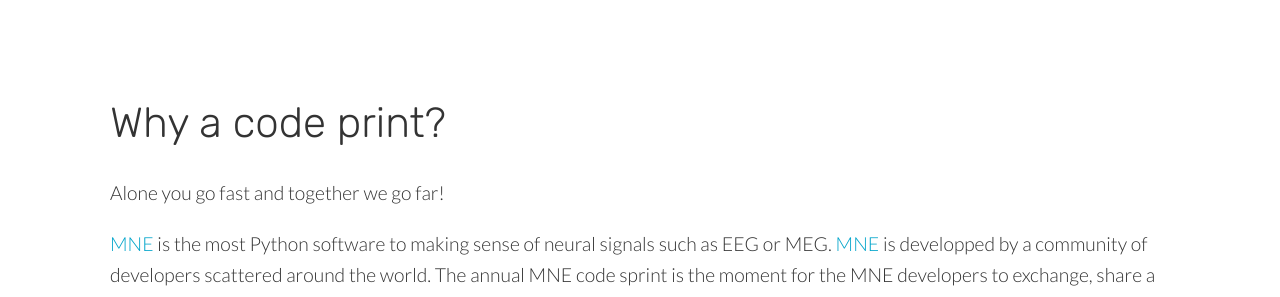
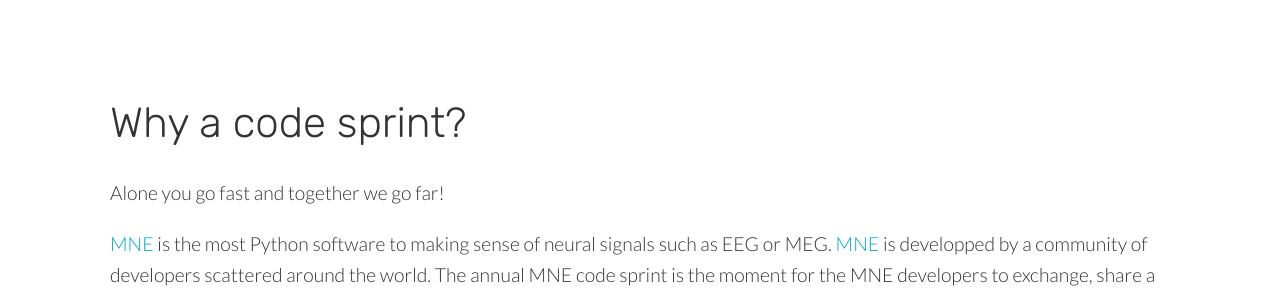
Before and after one commit to mne-tools/sprint2019, a Jekyll site: the page built from index.html, in a window 1280 px wide and 900 px high, scrolled down 740 px. Shown: the part 162-459 px from the top of the window. Built offline with Jekyll 4.4.1, drawn with Linux system fonts in a browser that asks for light colours; nearby versions of some CDN libraries; the list of posts is cut into pages by our own code.

Commit message:
fix typo in headline

```diff
--- a/index.html
+++ b/index.html
@@ -30,7 +30,7 @@
 	<section class="info" id="why-what">
 		<div class="container flex">
 			<div class="text">
-				<h2 class="editable">Why a code print?</h2>
+				<h2 class="editable">Why a code sprint?</h2>
                     <p class="editable">
                         Alone you go fast and together we go far!
                     </p>
```
